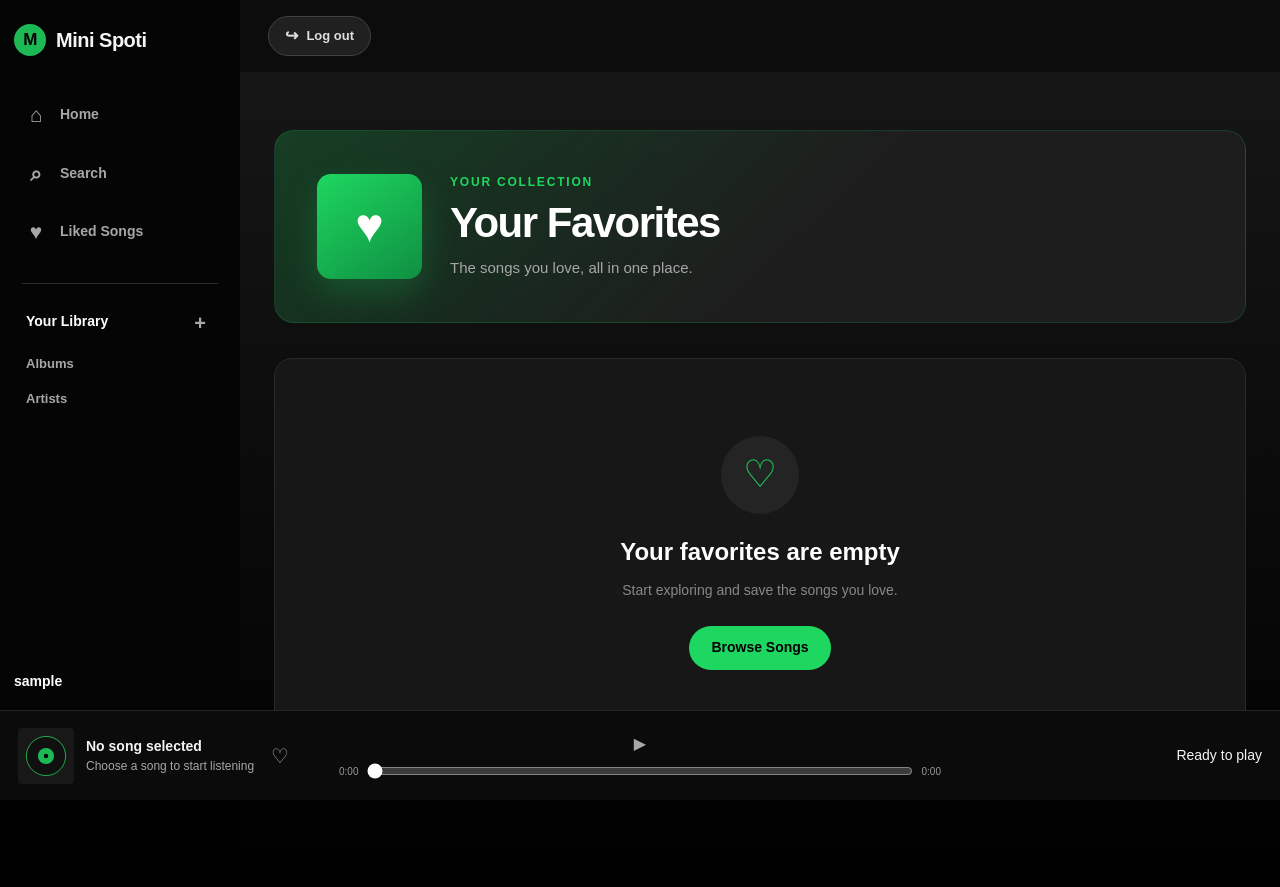
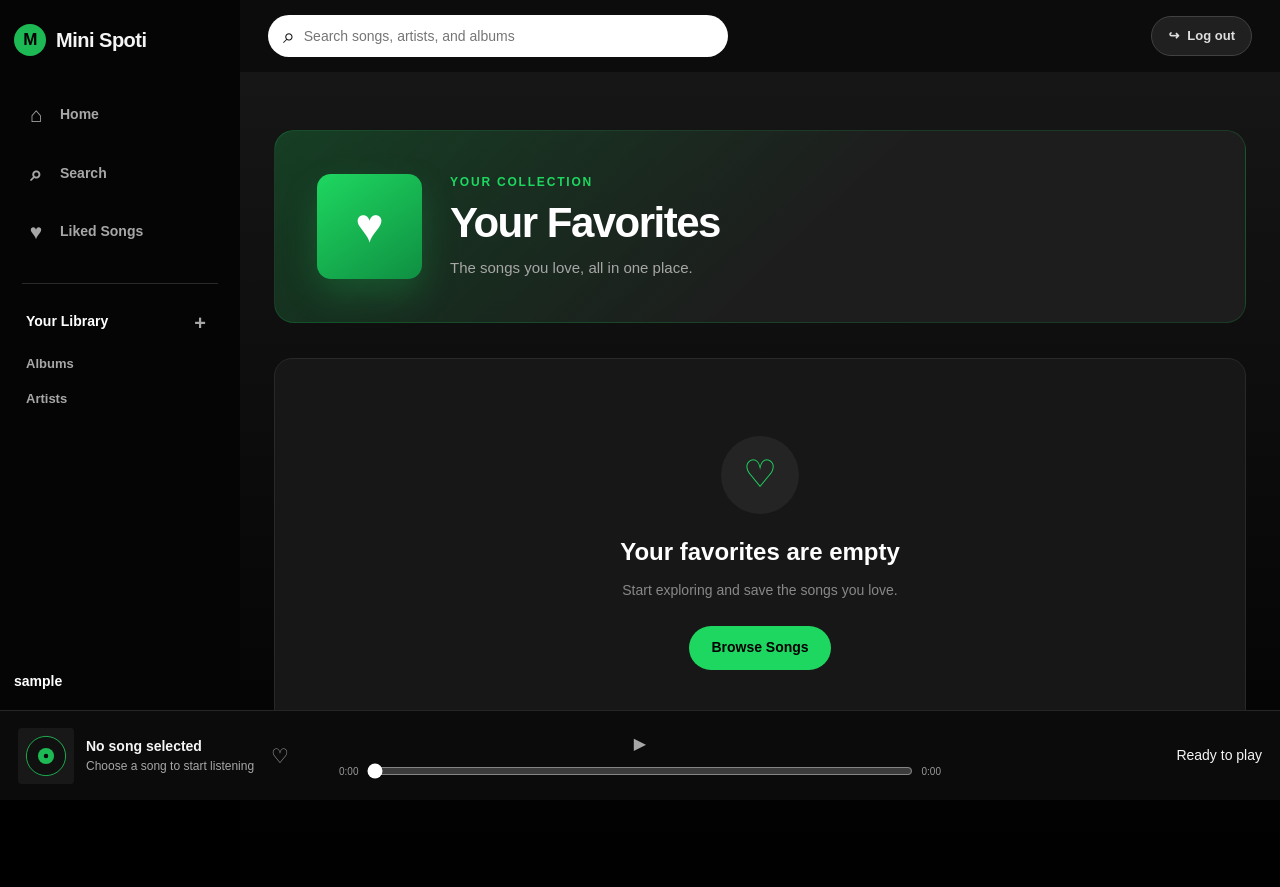
Before and after one commit to AmirrezaShapouri/mini_spoti, a Django app: page /music/favorites/ in a window 1280 px wide. Shown: the top 887 px of the page. Run offline with Django 5.2, Linux system fonts and the light colour scheme; the visitor is signed in with stand-in values (Sample User, id 1); data that the repository does not hold is empty.

Commit message:
play button and search

```diff
--- a/music/urls.py
+++ b/music/urls.py
@@ -5,6 +5,8 @@ from .views import *
 app_name = "music"
 
 urlpatterns = [
+    path("search/", search, name="search"),
+
     path(
         "songs/",
         song_list,
--- a/music/views.py
+++ b/music/views.py
@@ -1,9 +1,10 @@
-from django.db.models import F
+from django.contrib.auth.decorators import login_required
+from django.db.models import F, Q
 from django.http import JsonResponse
-from django.shortcuts import get_object_or_404, render,redirect
+from django.shortcuts import get_object_or_404, redirect, render
 from django.views.decorators.http import require_POST
-from django.contrib.auth.decorators import login_required
-from .models import Song,Favorite
+
+from .models import Album, Artist, Favorite, Song
 
 def get_favorite_song_ids(request):
 
@@ -19,6 +20,79 @@ def get_favorite_song_ids(request):
             flat=True,
         )
     )
+
+
+
+def search(request):
+    query = request.GET.get("q", "").strip()
+
+    selected_type = request.GET.get("type", "all")
+
+    allowed_types = {"all", "songs", "artists", "albums"}
+
+    if selected_type not in allowed_types:
+        selected_type = "all"
+
+    songs = Song.objects.none()
+    albums = Album.objects.none()
+    artists = Artist.objects.none()
+
+    if query:
+        if selected_type in {"all", "songs"}:
+            songs = (
+                Song.objects
+                .filter(
+                    Q(title__icontains=query)
+                    | Q(artist__name__icontains=query)
+                    | Q(album__title__icontains=query)
+                    | Q(genre__name__icontains=query)
+                )
+                .select_related("artist", "album", "genre")
+                .order_by("-plays", "title")
+            )
+
+        if selected_type in {"all", "albums"}:
+            albums = (
+                Album.objects
+                .filter(
+                    Q(title__icontains=query)
+                    | Q(artist__name__icontains=query)
+                )
+                .select_related("artist")
+                .order_by("title")
+            )
+
+        if selected_type in {"all", "artists"}:
+            artists = (
+                Artist.objects
+                .filter(
+                    Q(name__icontains=query)
+                    | Q(bio__icontains=query)
+                )
+                .order_by("name")
+            )
+
+    result_count = (
+        songs.count()
+        + albums.count()
+        + artists.count()
+    )
+
+    context = {
+        "query": query,
+        "selected_type": selected_type,
+        "songs": songs,
+        "albums": albums,
+        "artists": artists,
+        "result_count": result_count,
+        "favorite_song_ids": get_favorite_song_ids(request),
+    }
+
+    return render(request, "search/search.html", context)
+
+
+
+
 
 def song_list(request):
     songs = (
--- a/templates/components/sidebar.html
+++ b/templates/components/sidebar.html
@@ -9,7 +9,13 @@
             <span class="nav-icon">⌂</span><span>Home</span>
         </a>
         {# TODO: Add a named search route before linking this navigation item. #}
-        <a class="nav-link" href="#"><span class="nav-icon">⌕</span><span>Search</span></a>
+        <a
+        class="nav-link{% if request.resolver_match.url_name == 'search' %} active{% endif %}"
+        href="{% url 'music:search' %}"
+        >
+        <span class="nav-icon">⌕</span>
+        <span>Search</span>
+        </a>
         {# TODO: Add a named favorites route before linking this navigation item. #}
         <a class="nav-link" href="{% url "music:favorite_list" %}"><span class="nav-icon">♥</span><span>Liked Songs</span></a>
     </nav>
--- a/templates/components/song_row.html
+++ b/templates/components/song_row.html
@@ -72,7 +72,7 @@
 
     <button
         type="button"
-        class="row-play"
+        class="row-play play-button"
         data-song-slug="{{ song.slug }}"
         data-audio-url="{{ song.audio_file.url }}"
         data-song-title="{{ song.title }}"
--- a/templates/components/topbar.html
+++ b/templates/components/topbar.html
@@ -1,22 +1,32 @@
 <header class="topbar">
-    <div class="history-buttons">
+    {% include "components/search_bar.html" %}
+
+    <div class="topbar-actions">
         <div class="nav-auth-actions">
-    {% if user.is_authenticated %}
+            {% if request.user.is_authenticated %}
                 <form
                     method="post"
                     action="{% url 'accounts:logout' %}"
                     class="nav-logout-form"
                 >
                     {% csrf_token %}
-            <button type="submit" class="nav-logout-button">
-                <span class="nav-logout-icon" aria-hidden="true">↪</span>
+
+                    <button
+                        type="submit"
+                        class="nav-logout-button"
+                    >
+                        <span aria-hidden="true">↪</span>
                         <span>Log out</span>
                     </button>
                 </form>
             {% else %}
-        <a href="{% url 'accounts:login' %}" class="nav-auth-link">
+                <a
+                    href="{% url 'accounts:login' %}"
+                    class="nav-auth-link"
+                >
                     Log in
                 </a>
+
                 <a
                     href="{% url 'accounts:register' %}"
                     class="nav-auth-link nav-auth-register"
@@ -25,4 +35,5 @@
                 </a>
             {% endif %}
         </div>
+    </div>
 </header>
--- a/templates/favorites/favorites.html
+++ b/templates/favorites/favorites.html
@@ -110,7 +110,7 @@
 
                     <button
                         type="button"
-                        class="favorite-play"
+                        class="favorite-play play-button"
                         data-song-slug="{{ song.slug }}"
                         data-audio-url="{{ song.audio_file.url }}"
                         data-song-title="{{ song.title }}"
```
Also changed, not shown: templates/search/search.html (+76 -12 lines). Lines whose indentation alone changed are shown as unchanged.
